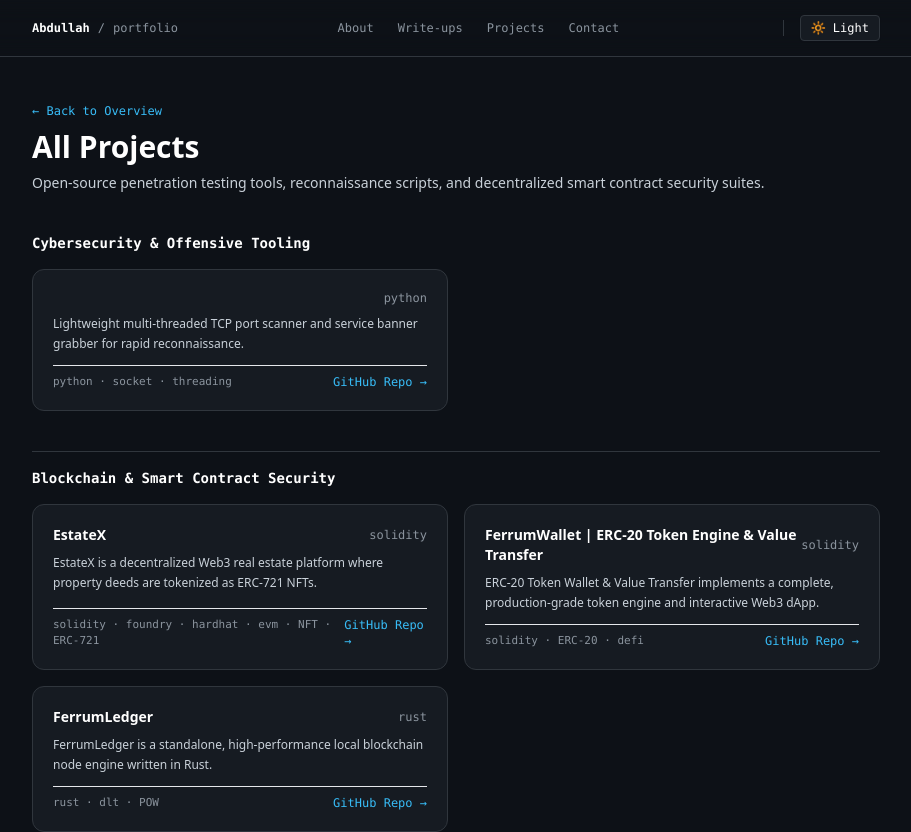
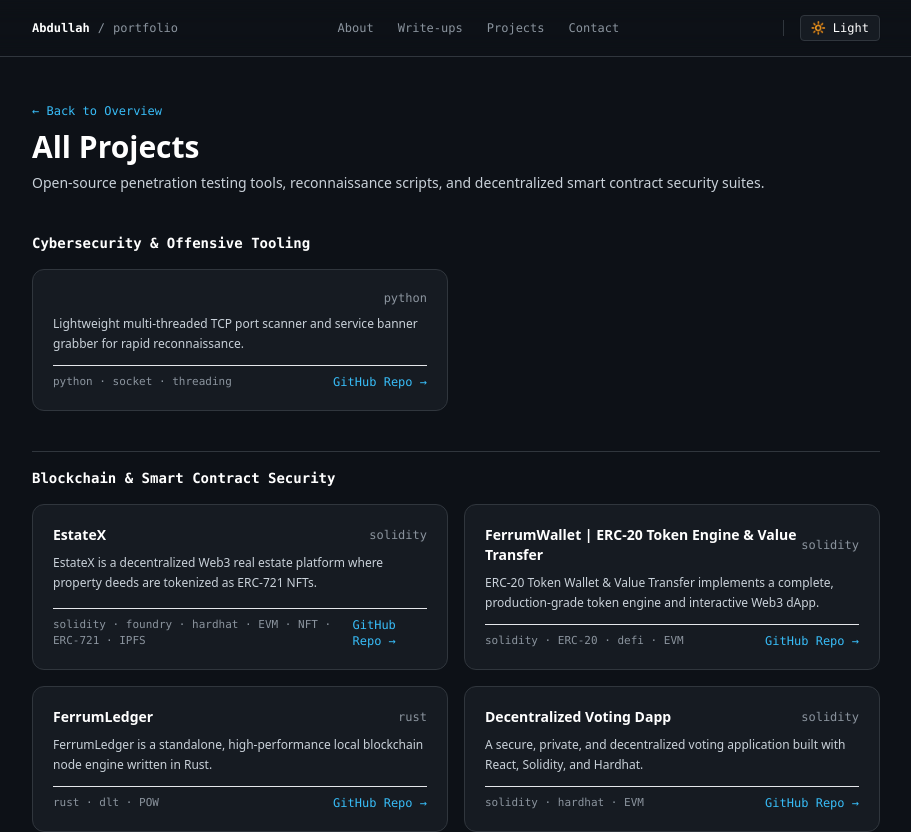
Before and after one commit to mRn0b0dye/mrn0b0dye.github.io, a Next.js app in the folder portfolio-app/: page /projects in a window 1280 px wide. Shown: the top 832 px of the page, without its empty margins (184-1095 px from the left). Built offline with nearby package versions, Linux system fonts and the light colour scheme.

Commit message:
Add Blockchain Projects

```diff
--- a/portfolio-app/src/data/projects.ts
+++ b/portfolio-app/src/data/projects.ts
@@ -22,14 +22,14 @@ export const projects: Project[] = [
     title: "EstateX",
     category: "blockchain",
     description: "EstateX is a decentralized Web3 real estate platform where property deeds are tokenized as ERC-721 NFTs.",
-    tech: ["solidity", "foundry", "hardhat", "evm", "NFT", "ERC-721"],
+    tech: ["solidity", "foundry", "hardhat", "EVM", "NFT", "ERC-721", "IPFS"],
     repoUrl: "https://github.com/mRn0b0dye/EstateX",
   },
   {
     title: "FerrumWallet | ERC-20 Token Engine & Value Transfer",
     category: "blockchain",
     description: "ERC-20 Token Wallet & Value Transfer implements a complete, production-grade token engine and interactive Web3 dApp.",
-    tech: ["solidity", "ERC-20", "defi"],
+    tech: ["solidity", "ERC-20", "defi", "EVM"],
     repoUrl: "https://github.com/mRn0b0dye/erc20-token-wallet",
   },
   {
@@ -39,4 +39,11 @@ export const projects: Project[] = [
     tech: ["rust", "dlt", "POW"],
     repoUrl: "https://github.com/mRn0b0dye/FerrumLedger.git",
   },
+  {
+    title: "Decentralized Voting Dapp",
+    category: "blockchain",
+    description: "A secure, private, and decentralized voting application built with React, Solidity, and Hardhat.",
+    tech: ["solidity", "hardhat", "EVM"],
+    repoUrl: "",
+  }
 ];
```
